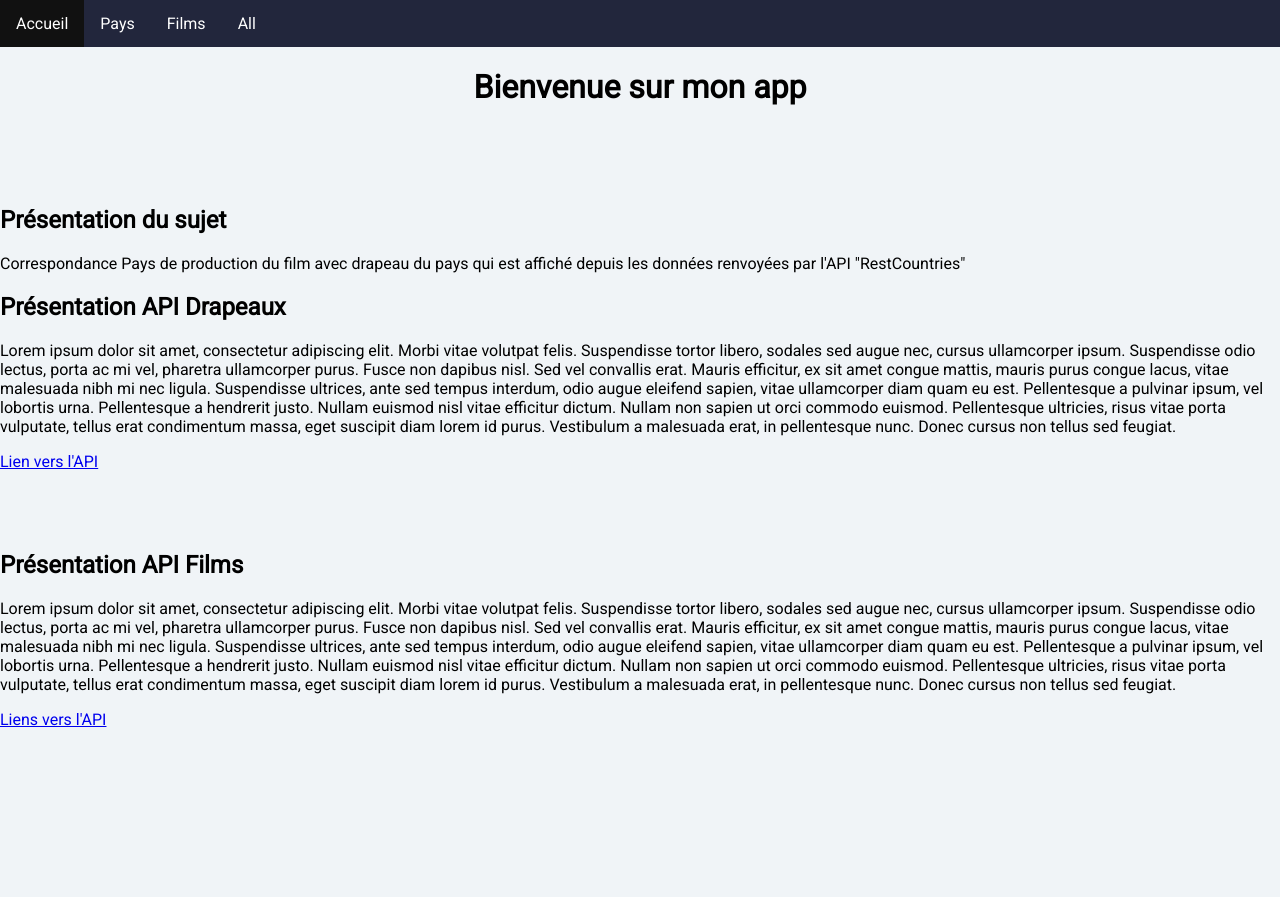
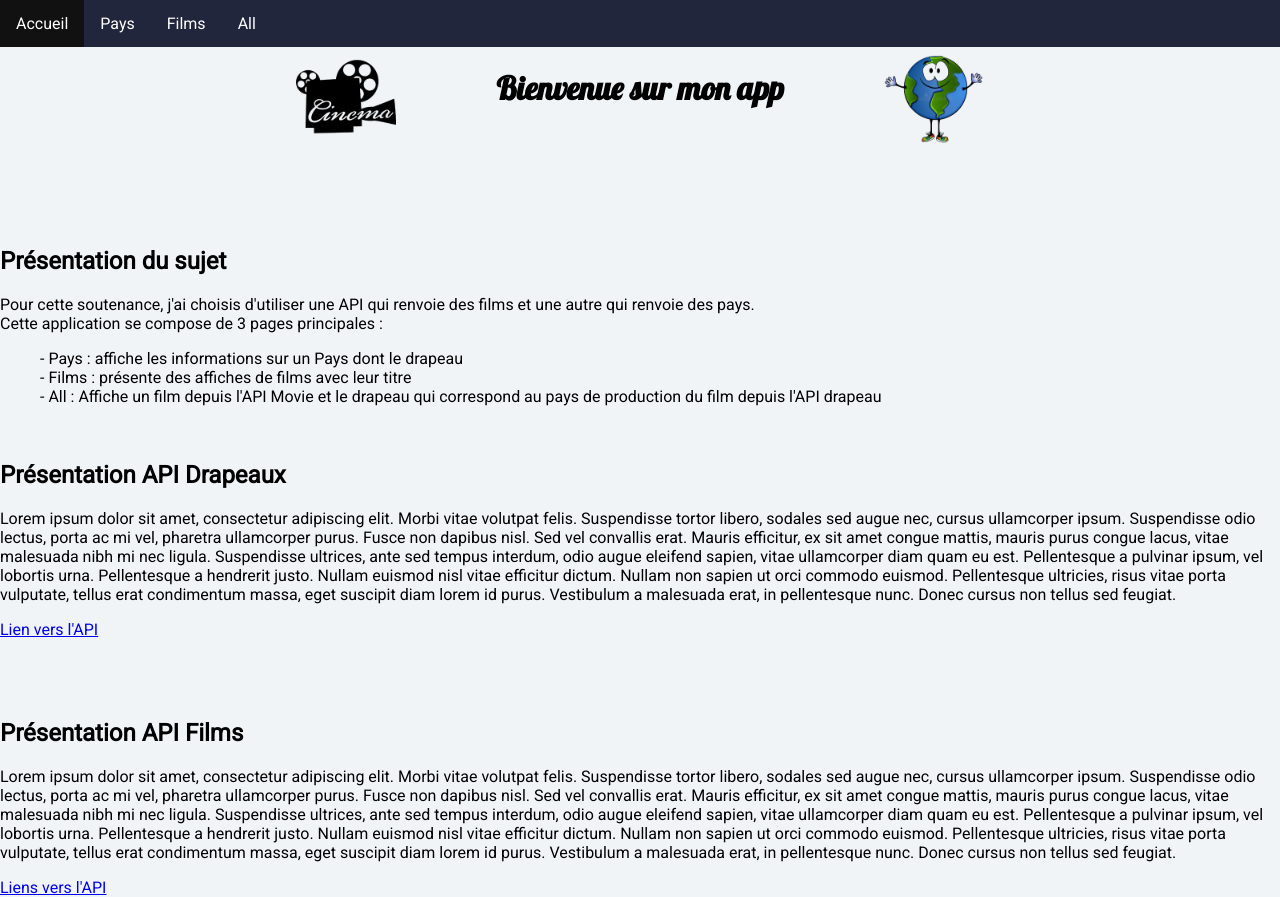
Before and after one commit to keligb/React-S2, a React (Create React App) app: page / in a window 1280 px wide. Before the commit the page ends 800 px from the top, so only its background shows below. Built offline with nearby package versions, Linux system fonts and the light colour scheme.

Commit message:
modification design

```diff
--- a/src/pages/Accueil.js
+++ b/src/pages/Accueil.js
@@ -1,22 +1,55 @@
 import React from 'react';
+import clap from '../img/clap.png';
+import earth from '../img/earth.png';
 
 const Accueil = () => {
     return (
         <div>
-            <h1>Bienvenue sur mon app</h1>
+            <div className="header-accueil">
+                <img className="img-clap" src={clap} />
+                <h1 className="titre-page">Bienvenue sur mon app</h1>
+                <img className="img-earth" src={earth} />
+            </div>
+
             <div className="apis">
                 <div className="PresentationSujet">
                     <h2>Présentation du sujet</h2>
-                    <p>Correspondance Pays de production du film avec drapeau du pays qui est affiché depuis les données renvoyées par l'API "RestCountries"</p>
+                    <p>Pour cette soutenance, j'ai choisis d'utiliser une API qui renvoie des films et une autre qui renvoie des pays.< br/>
+                        Cette application se compose de 3 pages principales :
+                    </p>
+                    <ul>
+                        <li> - Pays : affiche les informations sur un Pays dont le drapeau</li> <br />
+                        <li> - Films : présente des affiches de films avec leur titre</li> <br />
+                        <li> - All : Affiche un film depuis l'API Movie et le drapeau qui correspond au pays de production du film depuis l'API drapeau</li><br />
+                    </ul> <br />
                 </div>
+
                 <div className="api-pays">
                     <h2>Présentation API Drapeaux</h2>
-                    <p>Lorem ipsum dolor sit amet, consectetur adipiscing elit. Morbi vitae volutpat felis. Suspendisse tortor libero, sodales sed augue nec, cursus ullamcorper ipsum. Suspendisse odio lectus, porta ac mi vel, pharetra ullamcorper purus. Fusce non dapibus nisl. Sed vel convallis erat. Mauris efficitur, ex sit amet congue mattis, mauris purus congue lacus, vitae malesuada nibh mi nec ligula. Suspendisse ultrices, ante sed tempus interdum, odio augue eleifend sapien, vitae ullamcorper diam quam eu est. Pellentesque a pulvinar ipsum, vel lobortis urna. Pellentesque a hendrerit justo. Nullam euismod nisl vitae efficitur dictum. Nullam non sapien ut orci commodo euismod. Pellentesque ultricies, risus vitae porta vulputate, tellus erat condimentum massa, eget suscipit diam lorem id purus. Vestibulum a malesuada erat, in pellentesque nunc. Donec cursus non tellus sed feugiat.</p>
+                    <p>Lorem ipsum dolor sit amet, consectetur adipiscing elit. Morbi vitae volutpat felis.
+                        Suspendisse tortor libero, sodales sed augue nec, cursus ullamcorper ipsum. Suspendisse odio lectus,
+                        porta ac mi vel, pharetra ullamcorper purus. Fusce non dapibus nisl. Sed vel convallis erat. Mauris efficitur,
+                        ex sit amet congue mattis, mauris purus congue lacus, vitae malesuada nibh mi nec ligula. Suspendisse ultrices,
+                        ante sed tempus interdum, odio augue eleifend sapien, vitae ullamcorper diam quam eu est.
+                        Pellentesque a pulvinar ipsum, vel lobortis urna. Pellentesque a hendrerit justo. Nullam euismod nisl vitae efficitur dictum.
+                         Nullam non sapien ut orci commodo euismod. Pellentesque ultricies, risus vitae porta vulputate,
+                         tellus erat condimentum massa, eget suscipit diam lorem id purus. Vestibulum a malesuada erat, in pellentesque nunc.
+                         Donec cursus non tellus sed feugiat.</p>
                     <a href="https://restcountries.eu">Lien vers l'API</a>
                 </div>
+
                 <div className="api-films">
                     <h2>Présentation API Films</h2>
-                    <p>Lorem ipsum dolor sit amet, consectetur adipiscing elit. Morbi vitae volutpat felis. Suspendisse tortor libero, sodales sed augue nec, cursus ullamcorper ipsum. Suspendisse odio lectus, porta ac mi vel, pharetra ullamcorper purus. Fusce non dapibus nisl. Sed vel convallis erat. Mauris efficitur, ex sit amet congue mattis, mauris purus congue lacus, vitae malesuada nibh mi nec ligula. Suspendisse ultrices, ante sed tempus interdum, odio augue eleifend sapien, vitae ullamcorper diam quam eu est. Pellentesque a pulvinar ipsum, vel lobortis urna. Pellentesque a hendrerit justo. Nullam euismod nisl vitae efficitur dictum. Nullam non sapien ut orci commodo euismod. Pellentesque ultricies, risus vitae porta vulputate, tellus erat condimentum massa, eget suscipit diam lorem id purus. Vestibulum a malesuada erat, in pellentesque nunc. Donec cursus non tellus sed feugiat.</p>
+                    <p>Lorem ipsum dolor sit amet, consectetur adipiscing elit. Morbi vitae volutpat felis.
+                        Suspendisse tortor libero, sodales sed augue nec, cursus ullamcorper ipsum. Suspendisse odio lectus,
+                        porta ac mi vel, pharetra ullamcorper purus. Fusce non dapibus nisl.
+                        Sed vel convallis erat. Mauris efficitur, ex sit amet congue mattis, mauris purus congue lacus,
+                        vitae malesuada nibh mi nec ligula. Suspendisse ultrices, ante sed tempus interdum, odio augue eleifend sapien,
+                        vitae ullamcorper diam quam eu est. Pellentesque a pulvinar ipsum, vel lobortis urna.
+                        Pellentesque a hendrerit justo. Nullam euismod nisl vitae efficitur dictum.
+                        Nullam non sapien ut orci commodo euismod. Pellentesque ultricies, risus vitae porta vulputate,
+                        tellus erat condimentum massa, eget suscipit diam lorem id purus. Vestibulum a malesuada erat, in pellentesque nunc.
+                        Donec cursus non tellus sed feugiat.</p>
                     <a href="https://www.themoviedb.org/?language=fr-FR">Liens vers l'API</a>
                 </div>
             </div>
--- a/src/pages/Films.js
+++ b/src/pages/Films.js
@@ -28,7 +28,7 @@ const Films = () => {
 
 
         <div>
-            <h1>Les plus populaires :</h1>
+            <h1 className="titre-page">Les plus populaires :</h1>
             <div className="container">
                     {data.map((movie) => (
                             <MovieCard movie={movie} key={movie.title} />
--- a/src/pages/Pays.js
+++ b/src/pages/Pays.js
@@ -26,7 +26,7 @@ const Pays = () => {
 
     return (
         <div>
-            <h1>API Drapeaux</h1>
+            <h1 className="titre-page">API Drapeaux</h1>
 
             <ul>
                 {data.map((country) => (
--- a/src/styles/Accueil.css
+++ b/src/styles/Accueil.css
@@ -1,4 +1,5 @@
 @import url(https://fonts.googleapis.com/css2?family=Roboto:wght@100;400&display=swap);
+@import url('https://fonts.googleapis.com/css2?family=Lobster&display=swap');
 
 body{
     font-family: "Roboto", sans-serif;
@@ -10,33 +11,30 @@ h1{
 }
 
 .apis{
-    /* display: flex; */
-    /* justify-content: space-around; */
     margin-top: 100px;
 }
-
-/* .api-pays{
-    text-align: center;
-    border: 1px solid white;
-    border-radius: 10px;
-    background-color: white;
-    height: 80vh;
-    width: 60vh;
-} */
-
-/* .api-pays h2{
-    text-align: center;
-} */
-
-/* .api-films{
-    text-align: center;
-    border: 1px solid white;
-    border-radius: 10px;
-    background-color: white;
-    height: 80vh;
-    width: 60vh;
-}  */
 
 .api-films{
     margin-top: 80px;
 }
+
+.header-accueil{
+    display: flex;
+    justify-content: center;
+}
+
+.img-clap{
+    width: 100px;
+    height: 100px;
+    margin-right: 100px;
+}
+
+.img-earth{
+    width: 100px;
+    height: 100px;
+    margin-left: 100px;
+}
+
+.titre-page{
+    font-family: 'Lobster', cursive;
+}
--- a/src/styles/All.css
+++ b/src/styles/All.css
@@ -8,11 +8,6 @@
 
 .title-movie-all{
     text-align: center;
-}
-
-.container-all{
-    /* margin-top: 8vh; */
-    /* display: flex; */
 }
 
 .img-flex-all{
```
Also changed, not shown: src/img/clap.png (added), src/img/earth.png (added).
